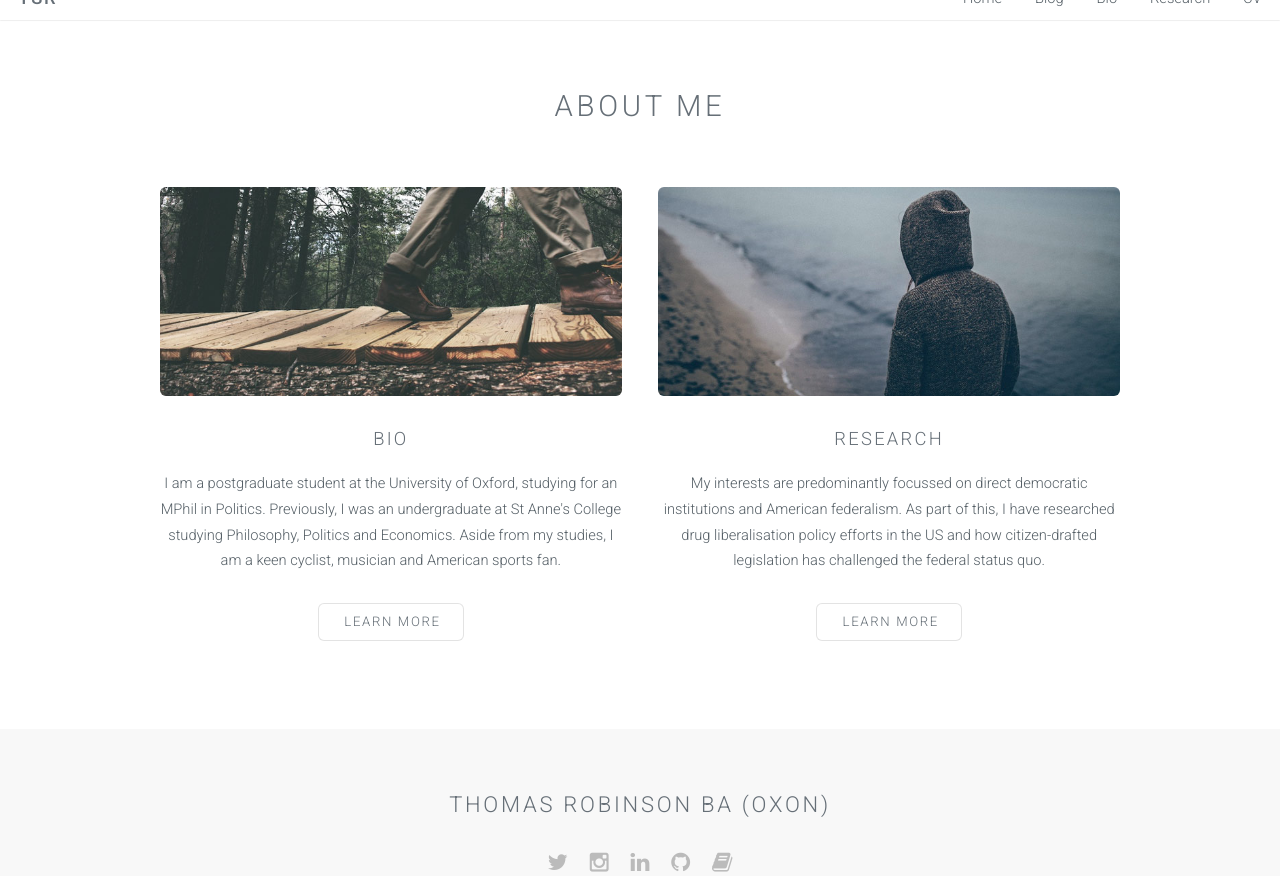
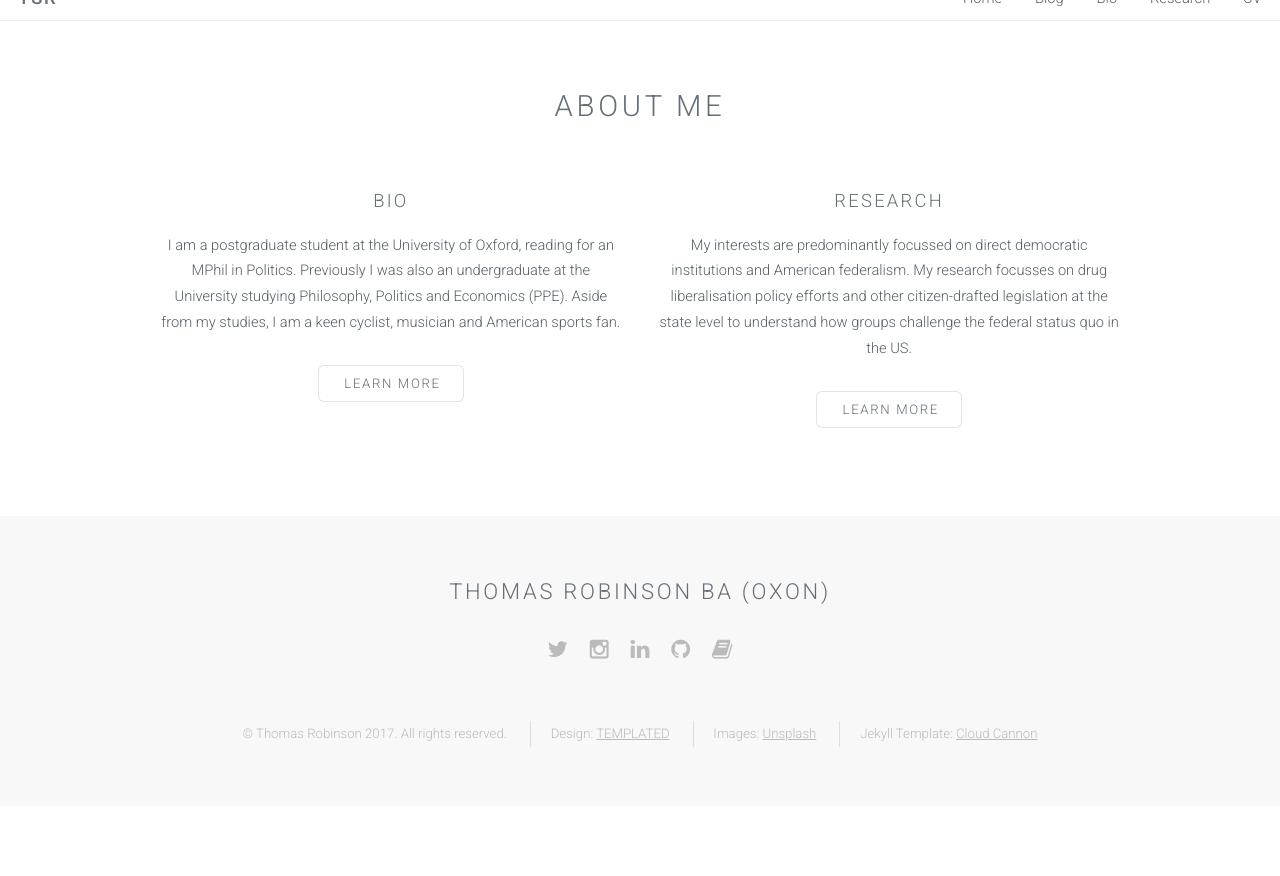
Before and after one commit to nosnibormot/ts-robinson.co.uk, a Jekyll site: the page built from index.html, in a window 1280 px wide and 900 px high, scrolled down 383 px, cut to the strip 24-900 px from the top of the window. Built offline with Jekyll 4.4.1, drawn with Linux system fonts in a browser that asks for light colours; after the commit the page ends 1213 px from its top, so only the background shows below that.

Commit message:
few text/image changes

```diff
--- a/index.html
+++ b/index.html
@@ -46,9 +46,10 @@ layout: landing-page
 					<div class="row">
 						<div class="6u">
 							<section class="special">
-								<a href="#" class="image fit"><img src="images/pic01.jpg" alt="" /></a>
 								<h3>Bio</h3>
-								<p>I am a postgraduate student at the University of Oxford, studying for an MPhil in Politics. Previously, I was an undergraduate at St Anne's College studying Philosophy, Politics and Economics. Aside from my studies, I am a keen cyclist, musician and American sports fan.</p>
+								<p>I am a postgraduate student at the University of Oxford, reading for an MPhil in Politics.
+									Previously I was also an undergraduate at the University studying Philosophy, Politics and Economics (PPE).
+									Aside from my studies, I am a keen cyclist, musician and American sports fan.</p>
 								<ul class="actions">
 									<li><a href="{{ site.baseurl }}/bio.html" class="button alt">Learn More</a></li>
 								</ul>
@@ -56,10 +57,10 @@ layout: landing-page
 						</div>
 						<div class="6u">
 							<section class="special">
-								<a href="#" class="image fit"><img src="images/pic02.jpg" alt="" /></a>
 								<h3>Research</h3>
 								<p>My interests are predominantly focussed on direct democratic institutions and American federalism.
-									As part of this, I have researched drug liberalisation policy efforts in the US and how citizen-drafted legislation has challenged the federal status quo.</p>
+									My research focusses on drug liberalisation policy efforts and other citizen-drafted legislation
+									at the state level to understand how groups challenge the federal status quo in the US.</p>
 								<ul class="actions">
 									<li><a href="{{ site.baseurl }}/research.html" class="button alt">Learn More</a></li>
 								</ul>
```
Also changed, not shown: research.html (+5 -4 lines).
